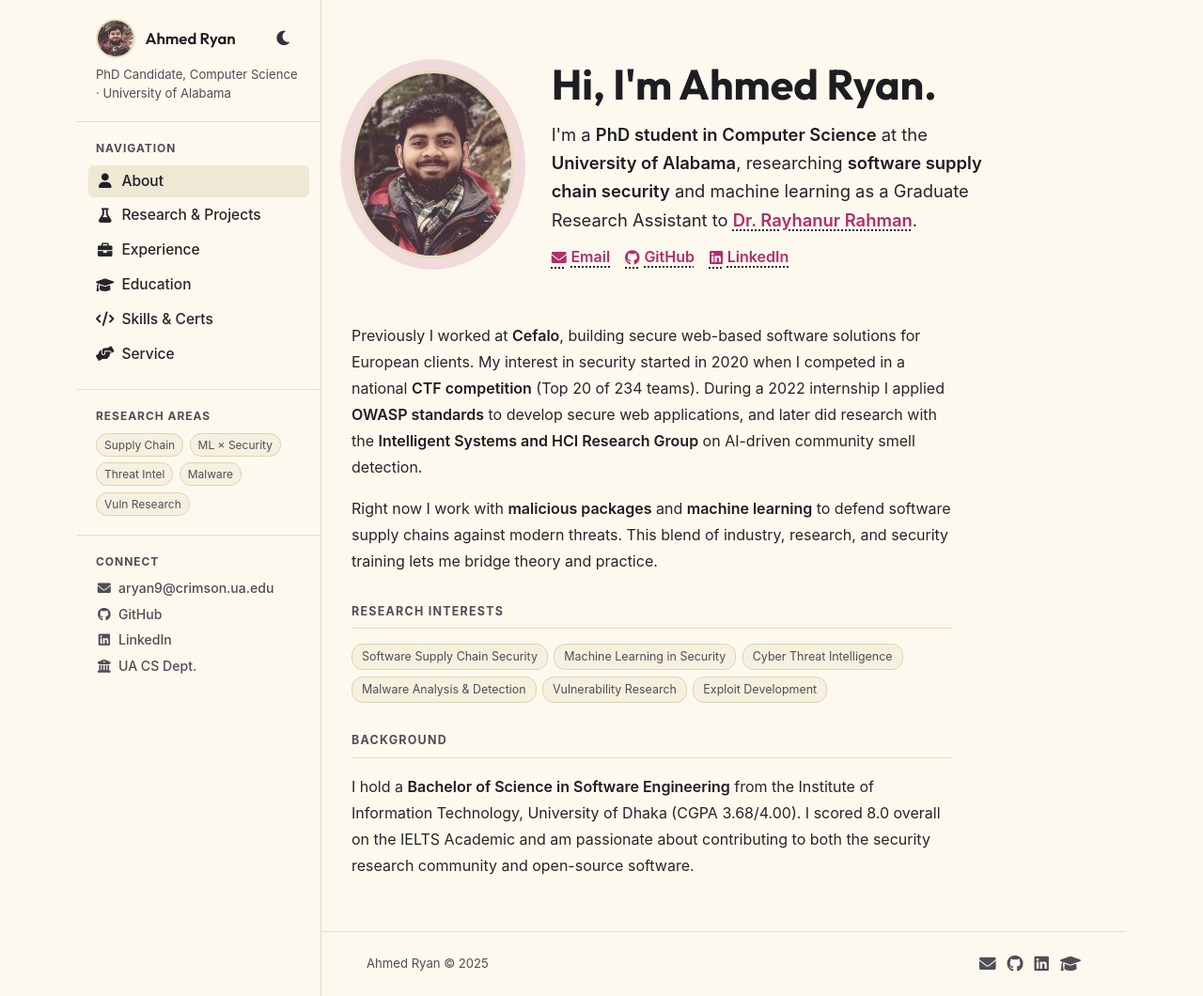
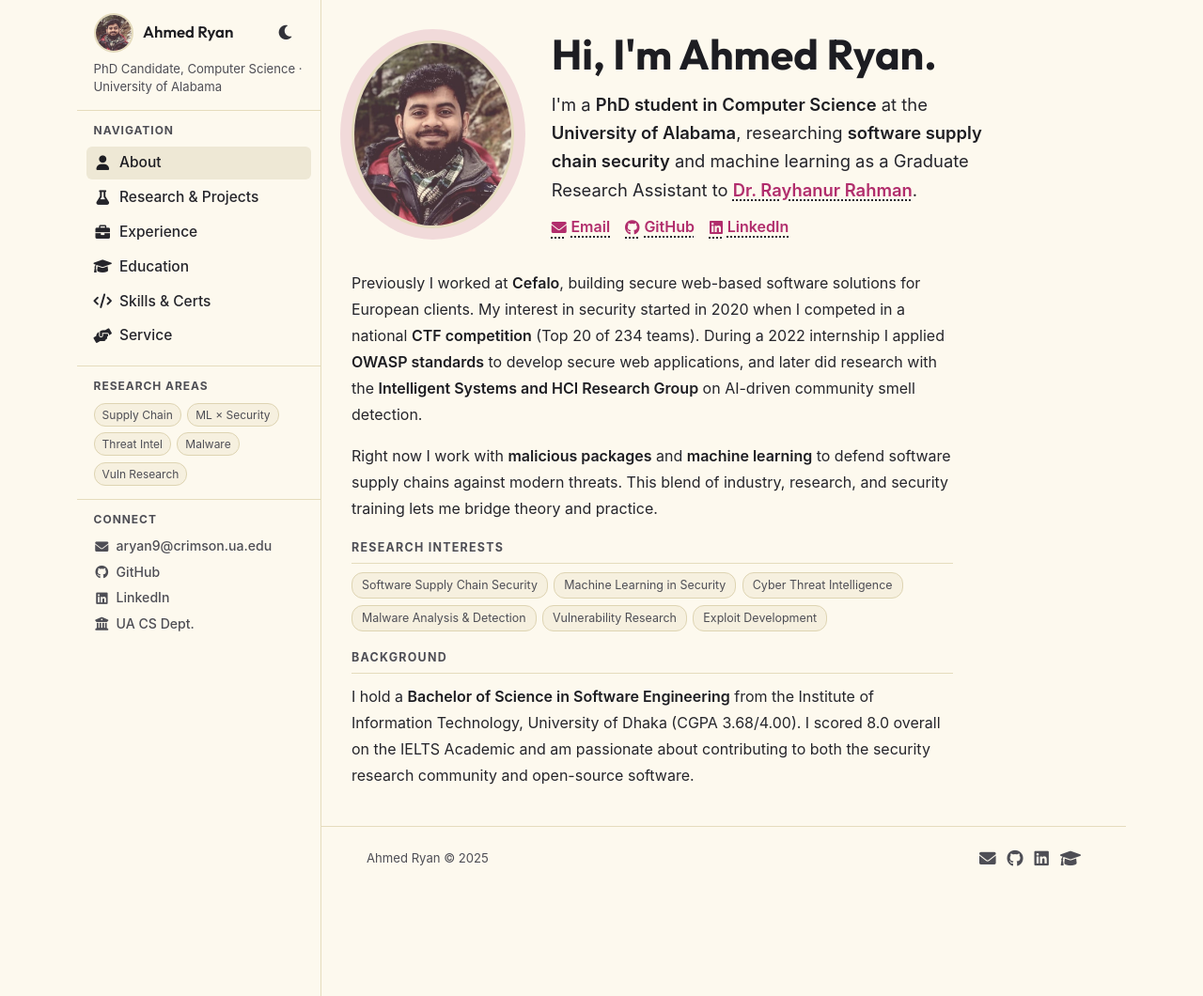
Before and after one commit to fraxhost/fraxhost.github.io, a Jekyll site: the page built from index.html, in a window 1280 px wide and 1060 px high. Shown: the whole window at 94% size. Built offline with Jekyll 4.4.1, drawn with Linux system fonts in a browser that asks for light colours.

Commit message:
style: reduce vertical spacing for less scrolling
- Headings: trim top/bottom margins by ~40% (h2: 2rem→1.25rem, h3: 1.5rem→1rem)
- Paragraphs: margin 0.9rem→0.5rem
- Section headers: margin 2.5rem/1.5rem→1.5rem/0.75rem
- Main content top padding: 2.5rem→1.5rem
- Sidebar sections: padding 1.25rem→0.85rem, last-child 3rem→1.5rem
- List entries (education/experience/service): padding 1.5rem→0.9rem
- Hero: desktop margins reduced; about-section headings tighter
- Research tags: margin-top 1rem→0.5rem

Co-Authored-By: Claude Sonnet 4.6 <noreply@anthropic.com>

```diff
--- a/css/education.css
+++ b/css/education.css
@@ -1,5 +1,5 @@
 .education-list li {
-  padding: 1.5rem 0;
+  padding: 0.9rem 0;
   border-bottom: 1px solid var(--color-border);
   list-style: none;
 }
@@ -15,8 +15,8 @@
   font-size: 0.9rem;
   font-weight: 400;
   color: var(--color-text-muted);
-  margin-top: 0.25rem;
-  margin-bottom: 0.75rem;
+  margin-top: 0.15rem;
+  margin-bottom: 0.4rem;
 }
 
 .education-courses { margin-bottom: 0.5rem; }
--- a/css/experience.css
+++ b/css/experience.css
@@ -1,5 +1,5 @@
 .experience-list li {
-  padding: 1.5rem 0;
+  padding: 0.9rem 0;
   border-bottom: 1px solid var(--color-border);
   list-style: none;
 }
--- a/css/extracurricular.css
+++ b/css/extracurricular.css
@@ -1,5 +1,5 @@
 .extracurricular-list li {
-  padding: 1.5rem 0;
+  padding: 0.9rem 0;
   border-bottom: 1px solid var(--color-border);
   list-style: none;
 }
--- a/css/index.css
+++ b/css/index.css
@@ -1,7 +1,7 @@
 /* ─── Hero ──────────────────────────────────────────── */
 
 .hero-index {
-  margin-bottom: 2.5rem;
+  margin-bottom: 1.25rem;
 }
 
 .hero-container {
@@ -70,8 +70,8 @@
   letter-spacing: 0.1em;
   color: var(--color-text-muted);
   border-bottom: 1px solid var(--color-border);
-  padding-bottom: 0.6rem;
-  margin: 2rem 0 1rem;
+  padding-bottom: 0.5rem;
+  margin: 1.25rem 0 0.6rem;
 }
 
 /* ─── Responsive hero ───────────────────────────────── */
@@ -116,8 +116,8 @@
 
 @media screen and (min-width: 800px) {
   .hero-index {
-    margin-top: 1.5rem;
-    margin-bottom: 3.5rem;
+    margin-top: 0.5rem;
+    margin-bottom: 2rem;
   }
 
   .hero-image {
--- a/css/style.css
+++ b/css/style.css
@@ -114,13 +114,13 @@ h1, h2, h3, h4, h5 {
   scroll-margin-top: calc(var(--navbar-height) + 1.5rem);
 }
 
-h1 { font-size: var(--h1); font-weight: 700; margin: 0 0 1rem; line-height: 1.15; }
-h2 { font-size: var(--h2); font-weight: 600; margin: 2rem 0 1rem; }
-h3 { font-size: var(--h3); font-weight: 500; color: var(--color-text-heading-muted); margin: 1.5rem 0 0.75rem; }
-h4 { font-size: var(--h4); font-weight: 600; margin: 1.25rem 0 0.75rem; }
-h5 { font-size: 1rem; text-transform: uppercase; letter-spacing: 0.05em; margin: 1rem 0 0.5rem; }
+h1 { font-size: var(--h1); font-weight: 700; margin: 0 0 0.6rem; line-height: 1.15; }
+h2 { font-size: var(--h2); font-weight: 600; margin: 1.25rem 0 0.6rem; }
+h3 { font-size: var(--h3); font-weight: 500; color: var(--color-text-heading-muted); margin: 1rem 0 0.4rem; }
+h4 { font-size: var(--h4); font-weight: 600; margin: 0.9rem 0 0.4rem; }
+h5 { font-size: 1rem; text-transform: uppercase; letter-spacing: 0.05em; margin: 0.75rem 0 0.35rem; }
 
-p { margin: 0.9rem 0; font-size: 1rem; }
+p { margin: 0.5rem 0; font-size: 1rem; }
 ul { padding-left: 1.25rem; }
 li { line-height: 1.7; padding-bottom: 0.2rem; }
 li::marker { color: var(--color-marker); }
@@ -288,12 +288,12 @@ a.navbar-title-link:hover { color: var(--color-text-navbar-hover); }
 }
 
 .sidebar-section {
-  padding: 1.25rem;
+  padding: 0.85rem 1.1rem;
   border-bottom: 1px solid var(--color-border);
 }
 .sidebar-section:last-child {
   border-bottom: none;
-  padding-bottom: 3rem;
+  padding-bottom: 1.5rem;
 }
 
 .sidebar-name-row {
@@ -434,7 +434,7 @@ a.sidebar-title-link:hover .site-name { text-decoration: underline; text-decorat
 
 @media screen and (min-width: 1020px) {
   .main-content {
-    padding: 2.5rem 2rem;
+    padding: 1.5rem 2rem;
     margin-left: 0;
   }
 }
@@ -454,7 +454,7 @@ a.sidebar-title-link:hover .site-name { text-decoration: underline; text-decorat
   color: var(--color-text-muted);
   border-bottom: 1px solid var(--color-border);
   padding-bottom: 0.6rem;
-  margin: 2.5rem 0 1.5rem;
+  margin: 1.5rem 0 0.75rem;
   display: block;
   text-decoration: none;
 }
@@ -503,7 +503,7 @@ a.sidebar-title-link:hover .site-name { text-decoration: underline; text-decorat
   display: flex;
   flex-wrap: wrap;
   gap: 0.4rem;
-  margin-top: 1rem;
+  margin-top: 0.5rem;
 }
 .research-tag {
   font-size: 0.78rem;
```
